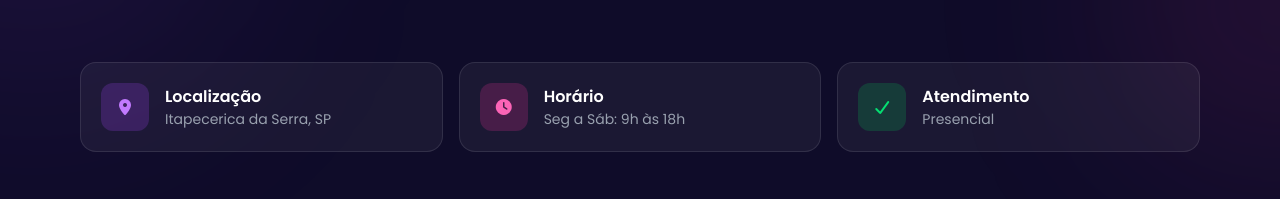
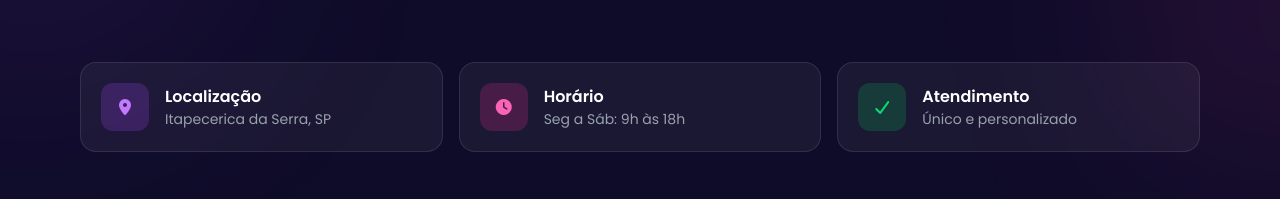
Before and after one commit to MatheusOtho/rebecanails, a React (Vite) app: page / in a window 1280 px wide. Shown: the part 5299-5498 px from the top of the page. Built offline with nearby package versions, Linux system fonts and the light colour scheme; some icons are missing.

Commit message:
deixadno a parte faq comentada v2

```diff
--- a/src/components/contato.jsx
+++ b/src/components/contato.jsx
@@ -270,7 +270,7 @@
             </motion.div>
             <div>
               <h4 className="text-white font-semibold">Atendimento</h4>
-              <p className="text-gray-400 text-sm">Presencial</p>
+              <p className="text-gray-400 text-sm">Único e personalizado</p>
             </div>
           </motion.div>
         </motion.div>
```
